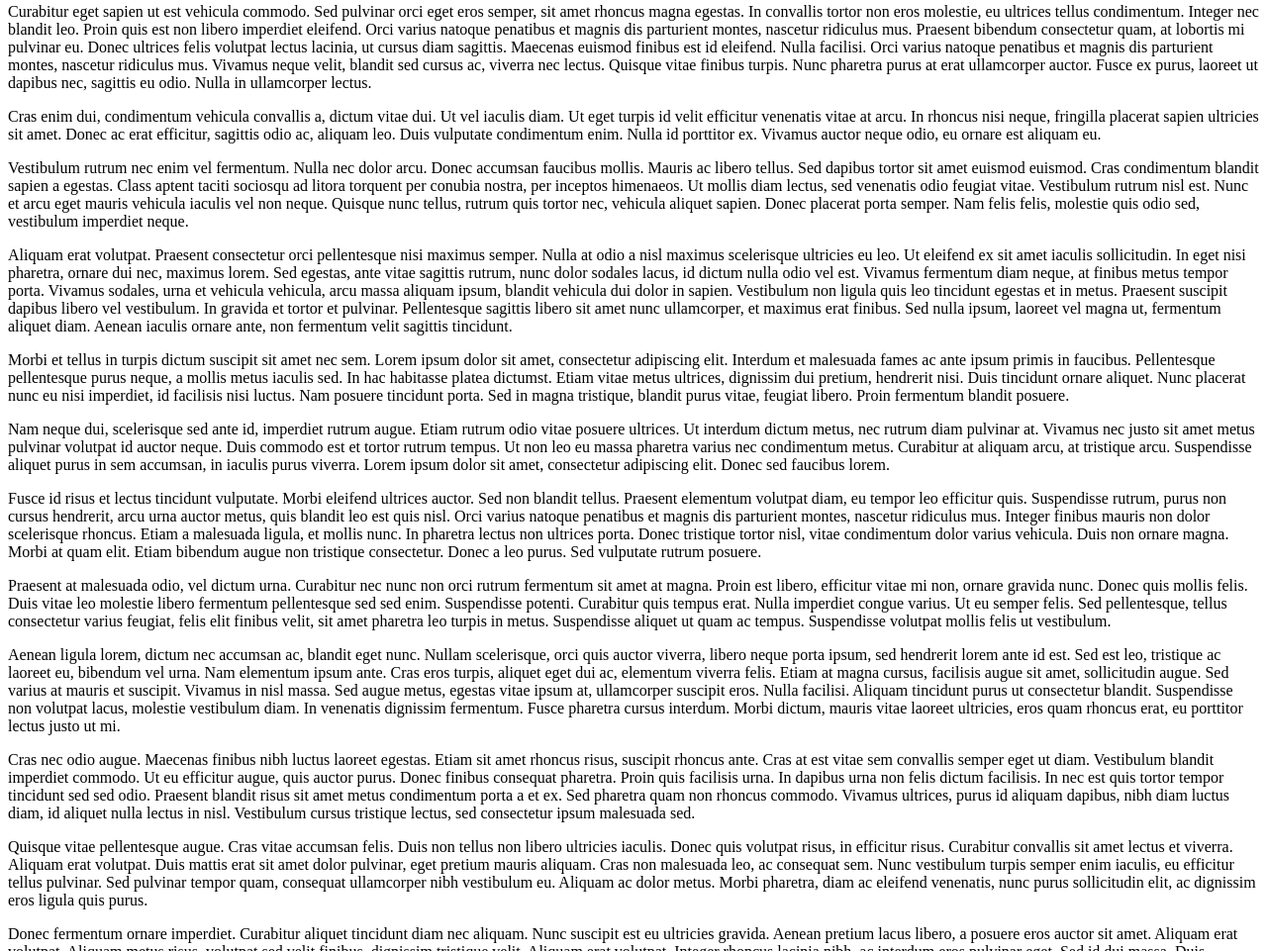
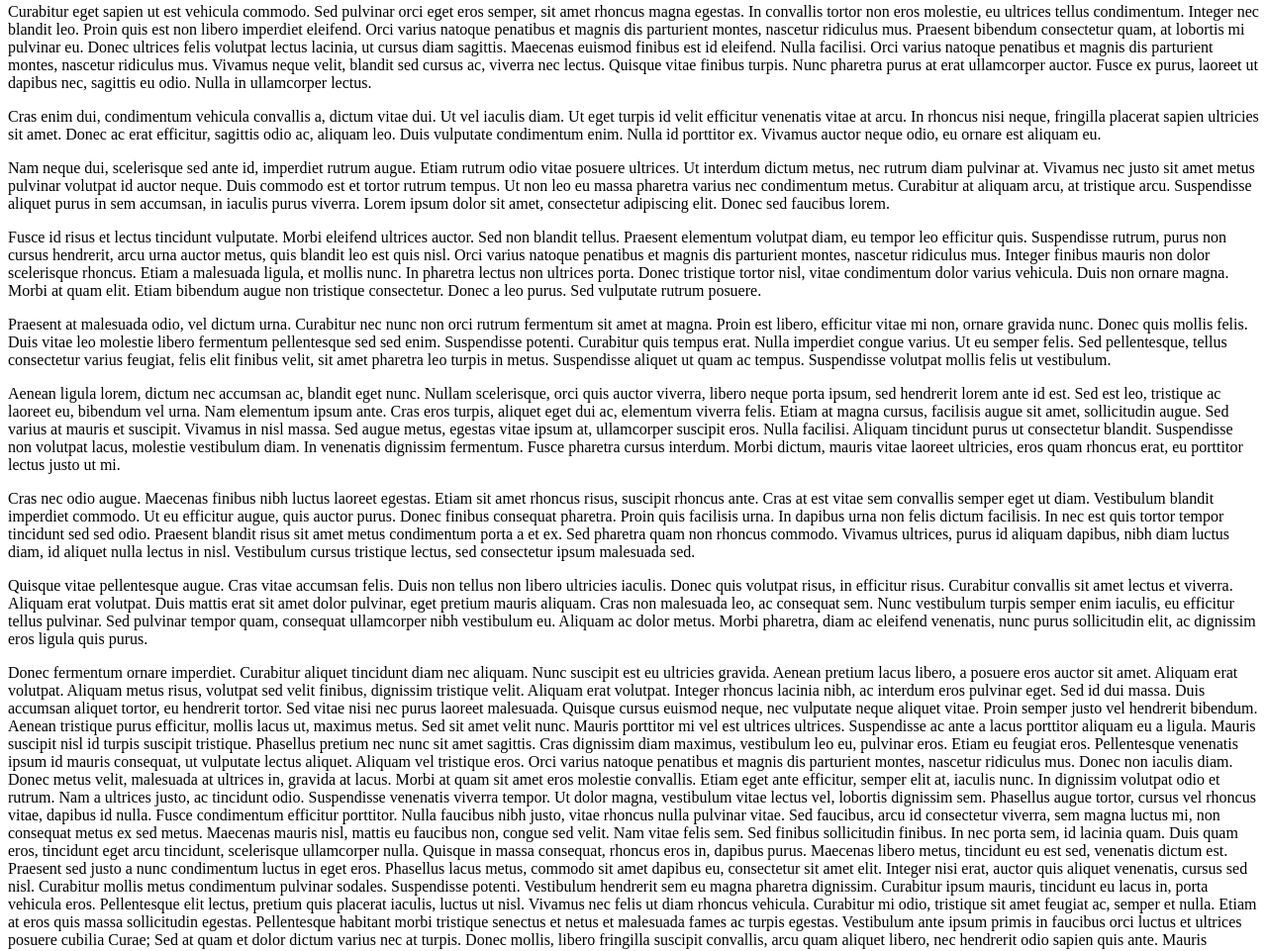
Before and after one commit to camilomontoyau/pataconf-taller, a plain HTML site: page index.html in a window 1280 px wide. Shown: the part 1359-2320 px from the top of the page at 99% size. Drawn offline with Linux system fonts and the light colour scheme.

Commit message:
feature 7

```diff
--- a/index.html
+++ b/index.html
@@ -218,46 +218,6 @@
         vulputate condimentum enim. Nulla id porttitor ex. Vivamus auctor neque
         odio, eu ornare est aliquam eu.
       </p>
-      <script>
-        alert("this is a bug");
-      </script>
-      <p>
-        Vestibulum rutrum nec enim vel fermentum. Nulla nec dolor arcu. Donec
-        accumsan faucibus mollis. Mauris ac libero tellus. Sed dapibus tortor
-        sit amet euismod euismod. Cras condimentum blandit sapien a egestas.
-        Class aptent taciti sociosqu ad litora torquent per conubia nostra, per
-        inceptos himenaeos. Ut mollis diam lectus, sed venenatis odio feugiat
-        vitae. Vestibulum rutrum nisl est. Nunc et arcu eget mauris vehicula
-        iaculis vel non neque. Quisque nunc tellus, rutrum quis tortor nec,
-        vehicula aliquet sapien. Donec placerat porta semper. Nam felis felis,
-        molestie quis odio sed, vestibulum imperdiet neque.
-      </p>
-      <p>
-        Aliquam erat volutpat. Praesent consectetur orci pellentesque nisi
-        maximus semper. Nulla at odio a nisl maximus scelerisque ultricies eu
-        leo. Ut eleifend ex sit amet iaculis sollicitudin. In eget nisi
-        pharetra, ornare dui nec, maximus lorem. Sed egestas, ante vitae
-        sagittis rutrum, nunc dolor sodales lacus, id dictum nulla odio vel est.
-        Vivamus fermentum diam neque, at finibus metus tempor porta. Vivamus
-        sodales, urna et vehicula vehicula, arcu massa aliquam ipsum, blandit
-        vehicula dui dolor in sapien. Vestibulum non ligula quis leo tincidunt
-        egestas et in metus. Praesent suscipit dapibus libero vel vestibulum. In
-        gravida et tortor et pulvinar. Pellentesque sagittis libero sit amet
-        nunc ullamcorper, et maximus erat finibus. Sed nulla ipsum, laoreet vel
-        magna ut, fermentum aliquet diam. Aenean iaculis ornare ante, non
-        fermentum velit sagittis tincidunt.
-      </p>
-      <p>
-        Morbi et tellus in turpis dictum suscipit sit amet nec sem. Lorem ipsum
-        dolor sit amet, consectetur adipiscing elit. Interdum et malesuada fames
-        ac ante ipsum primis in faucibus. Pellentesque pellentesque purus neque,
-        a mollis metus iaculis sed. In hac habitasse platea dictumst. Etiam
-        vitae metus ultrices, dignissim dui pretium, hendrerit nisi. Duis
-        tincidunt ornare aliquet. Nunc placerat nunc eu nisi imperdiet, id
-        facilisis nisi luctus. Nam posuere tincidunt porta. Sed in magna
-        tristique, blandit purus vitae, feugiat libero. Proin fermentum blandit
-        posuere.
-      </p>
       <p>
         Nam neque dui, scelerisque sed ante id, imperdiet rutrum augue. Etiam
         rutrum odio vitae posuere ultrices. Ut interdum dictum metus, nec rutrum
```
